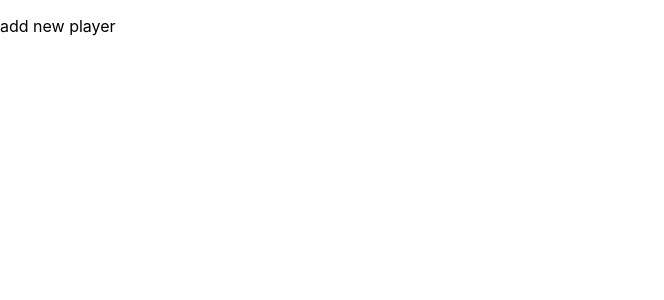
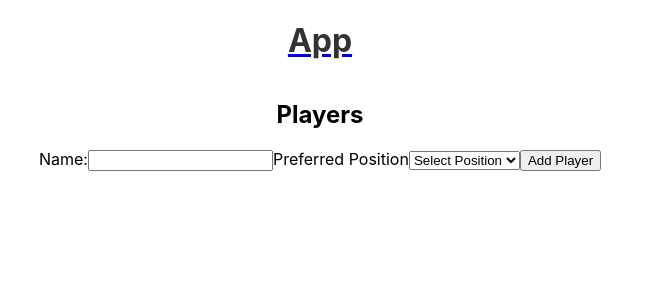
Before and after one commit to aiidanm/footballAppFrontend, a React (Create React App) app: page /add-player in a window 1280 px wide. Shown: the top 300 px of the page, without its empty margins (0-664 px from the left). Built offline with nearby package versions, Linux system fonts and the light colour scheme.

Commit message:
fixed add player page so this is now working, also added waiting messages on server res for both add player and record game, need to add confirmation messages when successful res recieved next

```diff
--- a/src/components/AddPlayer.js
+++ b/src/components/AddPlayer.js
@@ -1,27 +1,69 @@
 import React, { useState } from "react";
 import "../App.css";
 import { addPlayer } from "../ApiFuncs";
+import { Link } from "react-router-dom";
 
 const NewPlayer = () => {
   const [newPlayer, setNewPlayer] = useState({
     name: "",
     preferred_position: "",
   });
+  const [waiting, setWaiting] = useState(false);
 
   const handleSave = () => {
+    setWaiting(true);
     addPlayer(newPlayer).then(() => {
+      setWaiting(false);
       setNewPlayer({
         name: "",
         preferred_position: "",
       });
-
     });
   };
 
+  const handleUpdate = (e) => {
+    const { name, value } = e.target;
+    setNewPlayer((prevPlayer) => ({
+      ...prevPlayer,
+      [name]: value,
+    }));
+  };
+
   return (
-   <div className="new-player-form">
-    <p>add new player</p>
-   </div>
+    <div className="MainContainer">
+      <Link to="/" className="HomeLink">
+        <h1 className="TitleHeader">App</h1>
+      </Link>
+      <h2>Players</h2>
+      {waiting ? (
+        <h1>Submitting to server..</h1>
+      ) : (
+        <div className="new-player-form">
+          <label htmlFor="NameEntry">Name:</label>
+          <input
+            id="NameEntry"
+            name="name"
+            value={newPlayer.name}
+            onChange={handleUpdate}
+          />
+          <label htmlFor="PositionEntry">Preferred Position</label>
+          <select
+            name="preferred_position"
+            value={newPlayer.preferred_position}
+            onChange={handleUpdate}
+          >
+            <option value="">Select Position</option>{" "}
+            {/* Added a default option */}
+            <option value="MF">Midfielder</option>
+            <option value="DF">Defender</option>
+            <option value="GK">Goalkeeper</option>
+            <option value="FW">Forward</option>
+          </select>
+          <button onClick={handleSave}>Add Player</button>{" "}
+          {/* Added a button to save */}
+        </div>
+      )}
+    </div>
   );
 };
 
--- a/src/components/RecordGame.js
+++ b/src/components/RecordGame.js
@@ -6,6 +6,7 @@ const RecordGame = () => {
   const [selectedPlayers, setSelectedPlayers] = useState({});
   const [sendObject, setSendObject] = useState({});
   const [dateSelected, setDateSelected] = useState();
+  const [waiting, setWaiting] = useState(false);
 
   useEffect(() => {
     getPlayers().then((res) => setPlayers(res));
@@ -93,7 +94,8 @@ const RecordGame = () => {
 
   const handleSubmit = async (e) => {
     e.preventDefault();
-    let date = new Date(e.target.parentElement.children[2].valueAsDate)
+    setWaiting(true);
+    let date = new Date(e.target.parentElement.children[2].valueAsDate);
 
     const result = {
       team1: [],
@@ -129,25 +131,35 @@ const RecordGame = () => {
         team2Score: team2Score,
       };
       console.log("Updated sendObject:", newValue);
-      recordGame(newValue);
+      recordGame(newValue).then((res) => {
+        console.log(res);
+        setWaiting(false);
+      });
       return newValue;
     });
   };
 
   const handleDateChange = (e) => {
-    setDateSelected(new Date(e.target.value))
+    setDateSelected(new Date(e.target.value));
   };
 
   return (
     <div className="MainContainer">
       <h1>Record Game</h1>
+      {waiting ? (
+        <h2>recording game, please wait</h2>
+      ) : (
+        <>
+          {" "}
           <div className="Players">
             {players.map((player) => {
               const currentSelection = selectedPlayers[player.player_id] || {};
               return (
                 <div
                   key={player.player_id}
-              className={`playerCard-${currentSelection.team || "unselected"}`}
+                  className={`playerCard-${
+                    currentSelection.team || "unselected"
+                  }`}
                   onClick={() => handleDivClick(player)}
                 >
                   <p>{player.player_name}</p>
@@ -175,7 +187,9 @@ const RecordGame = () => {
                   </div>
 
                   <div className="counter-container">
-                <p>Over the fence: {currentSelection.kicked_over_fence || 0}</p>
+                    <p>
+                      Over the fence: {currentSelection.kicked_over_fence || 0}
+                    </p>
                     <button
                       value={"-"}
                       onClick={(e) => {
@@ -201,6 +215,8 @@ const RecordGame = () => {
           </div>
           <input type="date" onChange={handleDateChange}></input>
           <button onClick={handleSubmit}>Submit</button>
+        </>
+      )}
     </div>
   );
 };
```
Lines whose indentation alone changed are shown as unchanged.
